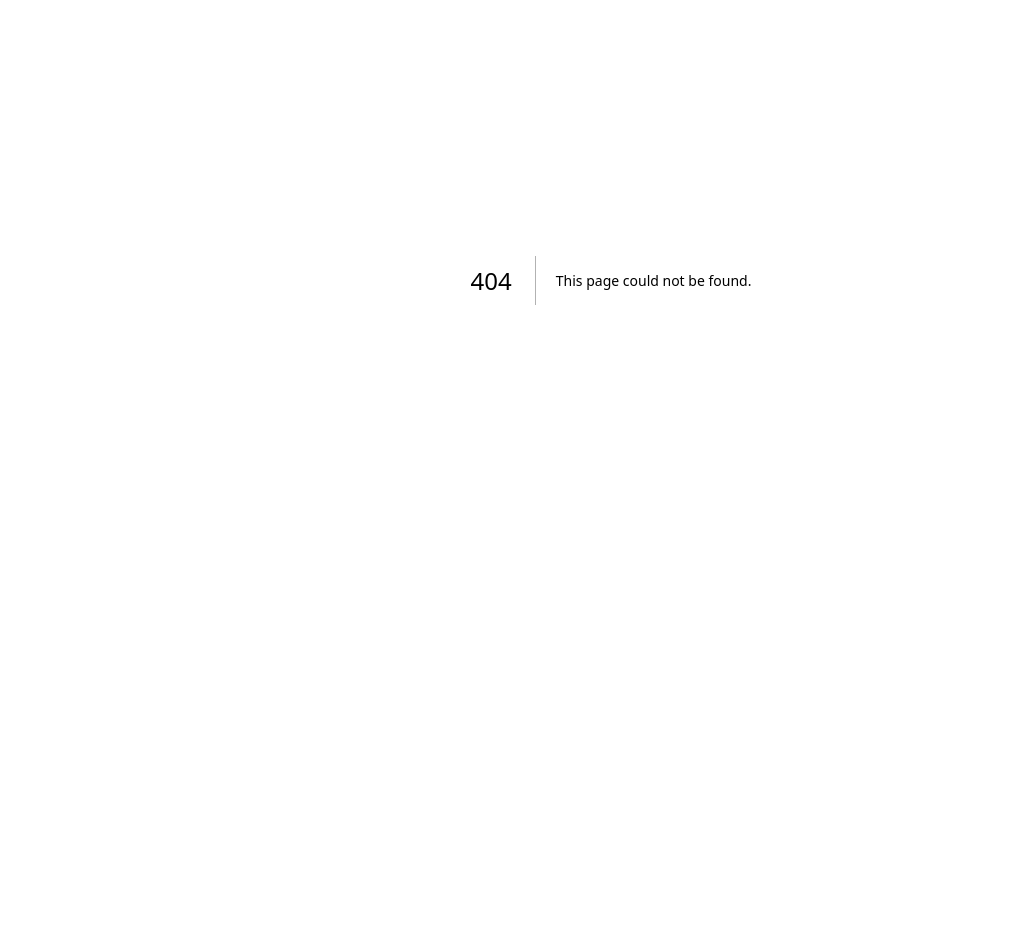
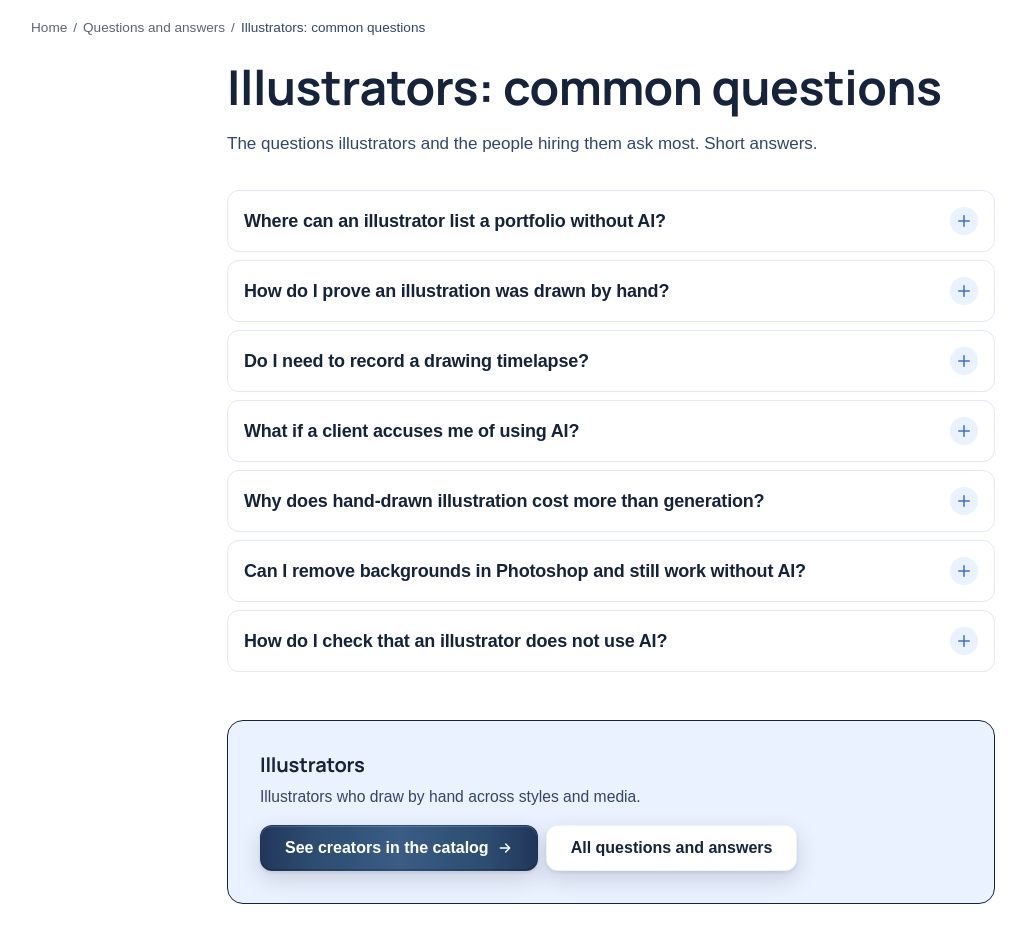
Before and after one commit to dm100usa-oss/no-ai-marketplace, a Next.js app: page /en/faq/illustrators in a window 1280 px wide. Before the commit this address had no page. Shown: the part 120-1072 px from the top of the page, without its empty margins (29-1055 px from the left). Before the commit the page ends 800 px from the top, so only its background shows below. Built offline with nearby package versions, Linux system fonts and the light colour scheme; a web font is replaced by a local one.

Commit message:
Add files via upload

```diff
--- a/src/app/[lang]/categories/[slug]/page.tsx
+++ b/src/app/[lang]/categories/[slug]/page.tsx
@@ -10,6 +10,8 @@ import { site } from "@/lib/config";
 import { Breadcrumbs } from "@/components/Breadcrumbs";
 import { ProfileGrid } from "@/components/ProfileGrid";
 import { FAQAccordion } from "@/components/FAQAccordion";
+import { LocaleLink } from "@/components/LocaleLink";
+import { ArrowRight } from "@/components/icons";
 import { getDictionary } from "@/i18n";
 import { getFaqForCategory } from "@/i18n/data/faqProfessions";
 import { DEFAULT_LOCALE, isLocale, localizedPath, LOCALES, altLanguages } from "@/i18n/config";
@@ -74,19 +76,10 @@ export default async function CategoryPage({
     (p) => !type || p.profileType === type,
   );
 
-  // The profession FAQ lives here now, on the page that also lists the
-  // people who do the work, so the FAQPage schema travels with it.
-  const faqItems = faqBlocks.flatMap((b) => b.items);
-  const faqJsonLd = faqItems.length > 0 && {
-    "@context": "https://schema.org",
-    "@type": "FAQPage",
-    inLanguage: locale,
-    mainEntity: faqItems.map((it) => ({
-      "@type": "Question",
-      name: it.q,
-      acceptedAnswer: { "@type": "Answer", text: it.a },
-    })),
-  };
+  // The question schema has moved to /faq/<profession>, the page that
+  // now carries these answers in full. Declaring the same questions here
+  // as well would offer an engine two structured answers to one question
+  // and let it pick the weaker page.
 
   const jsonLd = {
     "@context": "https://schema.org",
@@ -114,13 +107,6 @@ export default async function CategoryPage({
         // eslint-disable-next-line react/no-danger
         dangerouslySetInnerHTML={{ __html: JSON.stringify(jsonLd) }}
       />
-      {faqJsonLd && (
-        <script
-          type="application/ld+json"
-          // eslint-disable-next-line react/no-danger
-          dangerouslySetInnerHTML={{ __html: JSON.stringify(faqJsonLd) }}
-        />
-      )}
       <Breadcrumbs
         lang={locale}
         items={[
@@ -168,13 +154,30 @@ export default async function CategoryPage({
         </div>
       </div>
 
+      {/* A taste of the profession FAQ, not the whole of it. The full set
+          lives at /faq/<profession> under its own title, and repeating it
+          here word for word would leave two addresses competing for the
+          same question. Three questions are enough to show the reader
+          that the answers exist. */}
       {faqBlocks.map((faq) => (
         <section key={faq.slug} className="mt-12 max-w-3xl">
           <h2 className="!text-[1.35rem]">{faq.title}</h2>
           <p className="mb-5 mt-2 text-[0.98rem]" style={{ color: "var(--color-muted)" }}>
             {faq.intro}
           </p>
-          <FAQAccordion items={faq.items} lang={locale} />
+          <FAQAccordion items={faq.items.slice(0, 3)} lang={locale} />
+          {faq.items.length > 3 && (
+            <div className="mt-4">
+              <LocaleLink
+                lang={locale}
+                href={`/faq/${faq.slug}`}
+                className="btn btn-quiet"
+              >
+                {dict.faqPage.professionAllQuestions}
+                <ArrowRight size={16} />
+              </LocaleLink>
+            </div>
+          )}
         </section>
       ))}
     </div>
--- /dev/null
+++ b/src/app/[lang]/faq/[slug]/page.tsx
@@ -0,0 +1,154 @@
+import type { Metadata } from "next";
+import { notFound } from "next/navigation";
+import { LocaleLink } from "@/components/LocaleLink";
+import { Breadcrumbs } from "@/components/Breadcrumbs";
+import { FAQAccordion } from "@/components/FAQAccordion";
+import { ArrowRight } from "@/components/icons";
+import { getDictionary } from "@/i18n";
+import {
+  getFaqProfession,
+  FAQ_PROFESSION_SLUGS,
+} from "@/i18n/data/faqProfessions";
+import { getCategoryL } from "@/lib/localized-data";
+import { site } from "@/lib/config";
+import {
+  DEFAULT_LOCALE,
+  isLocale,
+  localizedPath,
+  LOCALES,
+  altLanguages,
+} from "@/i18n/config";
+import type { Locale } from "@/i18n/config";
+
+/**
+ * One page per profession, carrying that profession's questions in full.
+ *
+ * These answers used to live only at the foot of the catalog category
+ * page, under the list of people. That put a page's best material in its
+ * basement: an engine looking at /categories/illustrators sees a listing
+ * page that happens to end with some text, and quotes accordingly. The
+ * same words under their own address, with their own title and their own
+ * question schema, are a page about the question — which is the thing
+ * that gets cited.
+ *
+ * The two pages are deliberately not copies of each other. This one
+ * answers, the category page lists; each carries a link to the other, and
+ * the category page keeps only the first few questions as a taste. That
+ * way the two never compete for the same query, which is what happens
+ * when the same block of text sits at two addresses.
+ */
+
+export function generateStaticParams() {
+  return LOCALES.flatMap((lang) =>
+    FAQ_PROFESSION_SLUGS.map((slug) => ({ lang, slug })),
+  );
+}
+
+export async function generateMetadata({
+  params,
+}: {
+  params: Promise<{ lang: string; slug: string }>;
+}): Promise<Metadata> {
+  const { lang, slug } = await params;
+  const locale: Locale = isLocale(lang) ? lang : DEFAULT_LOCALE;
+  const prof = getFaqProfession(locale, slug);
+  if (!prof) return {};
+  const path = `/faq/${prof.slug}`;
+  return {
+    title: prof.metaTitle,
+    description: prof.metaDescription,
+    alternates: { canonical: localizedPath(locale, path), languages: altLanguages(path) },
+    openGraph: {
+      title: prof.metaTitle,
+      description: prof.metaDescription,
+      url: `${site.url}${localizedPath(locale, path)}`,
+    },
+  };
+}
+
+export default async function FaqProfessionPage({
+  params,
+}: {
+  params: Promise<{ lang: string; slug: string }>;
+}) {
+  const { lang, slug } = await params;
+  const locale: Locale = isLocale(lang) ? lang : DEFAULT_LOCALE;
+  const dict = getDictionary(locale);
+  const prof = getFaqProfession(locale, slug);
+  if (!prof) notFound();
+
+  const cat = getCategoryL(prof.category, locale);
+  const p = dict.faqPage;
+
+  // The question schema lives here and only here. The category page shows
+  // a few of the same questions for the reader's benefit but declares
+  // none of them, so the two pages never offer an engine the same
+  // structured answer twice.
+  const faqJsonLd = {
+    "@context": "https://schema.org",
+    "@type": "FAQPage",
+    inLanguage: locale,
+    name: prof.title,
+    url: `${site.url}${localizedPath(locale, `/faq/${prof.slug}`)}`,
+    mainEntity: prof.items.map((it) => ({
+      "@type": "Question",
+      name: it.q,
+      acceptedAnswer: { "@type": "Answer", text: it.a },
+    })),
+  };
+
+  return (
+    <div className="container-page section">
+      <script
+        type="application/ld+json"
+        dangerouslySetInnerHTML={{ __html: JSON.stringify(faqJsonLd) }}
+      />
+
+      <Breadcrumbs
+        lang={locale}
+        items={[
+          { label: dict.common.home, href: "/" },
+          { label: p.title, href: "/faq" },
+          { label: prof.title },
+        ]}
+      />
+
+      <div className="mx-auto max-w-3xl">
+        <h1>{prof.title}</h1>
+        <p className="lead mt-4">{prof.intro}</p>
+
+        <div className="mt-8">
+          <FAQAccordion items={prof.items} lang={locale} />
+        </div>
+
+        {/* Straight to the people who do this work. Someone who has just
+            read how to tell hand-made work apart is exactly the person
+            about to go looking for it. */}
+        <div
+          className="mt-12 rounded-2xl border p-6 md:p-8"
+          style={{ borderColor: "var(--color-brand)", background: "var(--color-brand-soft)" }}
+        >
+          <h2 className="!text-[1.25rem]">{cat?.name ?? prof.title}</h2>
+          {cat?.shortDescription ? (
+            <p className="mt-2 text-[0.98rem]" style={{ color: "var(--color-muted)" }}>
+              {cat.shortDescription}
+            </p>
+          ) : null}
+          <div className="mt-4 flex flex-wrap gap-2">
+            <LocaleLink
+              lang={locale}
+              href={`/categories/${prof.category}`}
+              className="btn btn-ink"
+            >
+              {p.professionSeeCatalog}
+              <ArrowRight size={16} />
+            </LocaleLink>
+            <LocaleLink lang={locale} href="/faq" className="btn btn-quiet">
+              {p.professionBackToFaq}
+            </LocaleLink>
+          </div>
+        </div>
+      </div>
+    </div>
+  );
+}
--- a/src/app/[lang]/faq/page.tsx
+++ b/src/app/[lang]/faq/page.tsx
@@ -71,7 +71,7 @@ export default async function FaqPage({
               <LocaleLink
                 key={prof.slug}
                 lang={locale}
-                href={`/categories/${prof.category}`}
+                href={`/faq/${prof.slug}`}
                 className="btn btn-quiet !flex h-full w-full justify-center text-center !leading-snug"
               >
                 {prof.title}
--- a/src/app/sitemap.ts
+++ b/src/app/sitemap.ts
@@ -2,6 +2,7 @@ import type { MetadataRoute } from "next";
 import { profileBasePath } from "@/lib/profile-path";
 import { site } from "@/lib/config";
 import { getAllDirections, getAllCategories, getAllProfiles } from "@/lib/data";
+import { FAQ_PROFESSION_SLUGS } from "@/i18n/data/faqProfessions";
 import { LOCALES, DEFAULT_LOCALE, localizedPath } from "@/i18n/config";
 
 /**
@@ -47,8 +48,16 @@ export default function sitemap(): MetadataRoute.Sitemap {
 
   const categoryPaths = getAllCategories().map((c) => ({
     path: `/categories/${c.slug}`,
-    // A category page now answers the profession FAQ and lists the people
-    // who do the work, so it is the strongest page on the site.
+    // The catalog page for a trade: who does this work, and where to
+    // reach them.
+    priority: 0.8,
+  }));
+
+  // One page per profession, answering that profession's questions in
+  // full. Ranked with the category pages rather than below them: these
+  // are the pages an answer engine quotes.
+  const faqProfessionPaths = FAQ_PROFESSION_SLUGS.map((slug) => ({
+    path: `/faq/${slug}`,
     priority: 0.8,
   }));
 
@@ -97,6 +106,7 @@ export default function sitemap(): MetadataRoute.Sitemap {
     ...staticPaths.flatMap((s) => expand(s.path, s.priority, "weekly", now)),
     ...directionPaths.flatMap((s) => expand(s.path, s.priority, "weekly", now)),
     ...categoryPaths.flatMap((s) => expand(s.path, s.priority, "weekly", now)),
+    ...faqProfessionPaths.flatMap((s) => expand(s.path, s.priority, "monthly", now)),
     ...profileEntries.flatMap((s) => expand(s.path, s.priority, s.changeFrequency, s.lastModified)),
   ];
 
--- a/src/i18n/dictionaries/en.ts
+++ b/src/i18n/dictionaries/en.ts
@@ -747,6 +747,10 @@ export const en: Dictionary = {
       "Browse the catalog to hire someone directly, or create a profile and let the right clients come to you.",
     ctaFind: "Browse the catalog",
     ctaJoin: "Add your profile",
+    professionAllQuestions: "All questions about this profession",
+    professionSeeCatalog: "See creators in the catalog",
+    professionBackToFaq: "All questions and answers",
+    professionOnCategory: "Common questions",
   },
 
   method: {
--- a/src/i18n/dictionaries/ru.ts
+++ b/src/i18n/dictionaries/ru.ts
@@ -757,6 +757,10 @@ export const ru: Dictionary = {
       "Загляните в каталог, чтобы нанять специалиста напрямую, или создайте профиль, и нужные клиенты придут к вам.",
     ctaFind: "Открыть каталог",
     ctaJoin: "Добавить профиль",
+    professionAllQuestions: "Все вопросы об этой профессии",
+    professionSeeCatalog: "Смотреть авторов в каталоге",
+    professionBackToFaq: "Все вопросы и ответы",
+    professionOnCategory: "Частые вопросы",
   },
 
   method: {
--- a/src/middleware.ts
+++ b/src/middleware.ts
@@ -1,6 +1,5 @@
 import { NextRequest, NextResponse } from "next/server";
 import { LOCALES, DEFAULT_LOCALE } from "@/i18n/config";
-import { FAQ_PROFESSION_CATEGORY } from "@/i18n/data/faqProfessions";
 
 /**
  * Locale routing.
@@ -19,28 +18,9 @@ import { FAQ_PROFESSION_CATEGORY } from "@/i18n/data/faqProfessions";
 
 const PREFIXED_LOCALES = LOCALES.filter((l) => l !== DEFAULT_LOCALE);
 
-/**
- * The per-profession FAQ pages that used to live at /faq/<profession> now
- * sit on the matching category page, next to the profiles they talk about.
- * The old URLs redirect permanently so nothing they earned is lost.
- */
-function faqRedirectTarget(pathname: string): string | null {
-  const m = pathname.match(/^(\/[a-z]{2})?\/faq\/([^/]+)\/?$/);
-  if (!m) return null;
-  const prefix = m[1] ?? "";
-  const category = FAQ_PROFESSION_CATEGORY[m[2]];
-  return category ? `${prefix}/categories/${category}` : null;
-}
 
 export function middleware(request: NextRequest) {
   const { pathname } = request.nextUrl;
-
-  const faqTarget = faqRedirectTarget(pathname);
-  if (faqTarget) {
-    const url = request.nextUrl.clone();
-    url.pathname = faqTarget;
-    return NextResponse.redirect(url, 301);
-  }
 
   // Which locale does this path already carry?
   const prefixLocale = PREFIXED_LOCALES.find(
```
Also changed, not shown: src/i18n/types.ts (+7 -0 lines).
